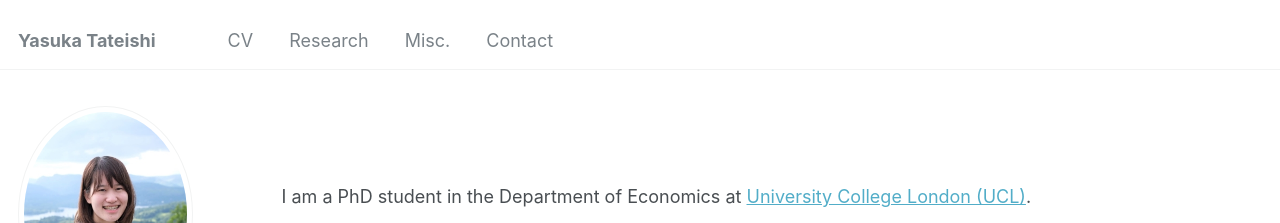
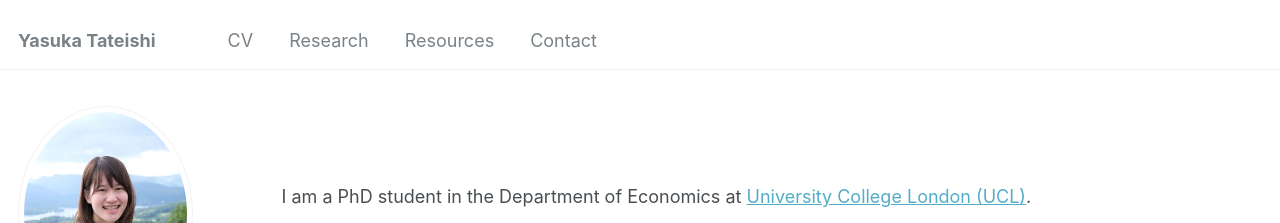
Before and after one commit to yaskatat/yaskatat.github.io, a Jekyll site: the page built from _pages/about.md, in a window 1280 px wide. Shown: the top 223 px of the page. Built offline with Jekyll 4.4.1, drawn with Linux system fonts in a browser that asks for light colours.

Commit message:
Update navigation.yml

```diff
--- a/_data/navigation.yml
+++ b/_data/navigation.yml
@@ -7,7 +7,7 @@ main:
   - title: "Research"
     url: /research/
 
-  - title: "Misc."
+  - title: "Resources"
     url: /misc/
 
   - title: "Contact"
```
